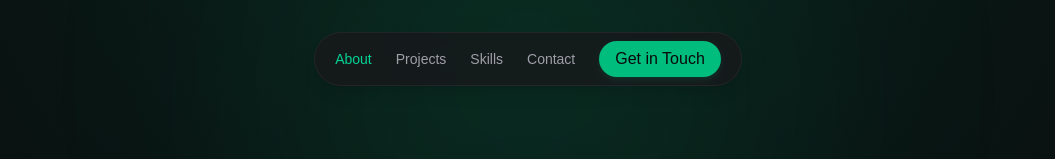
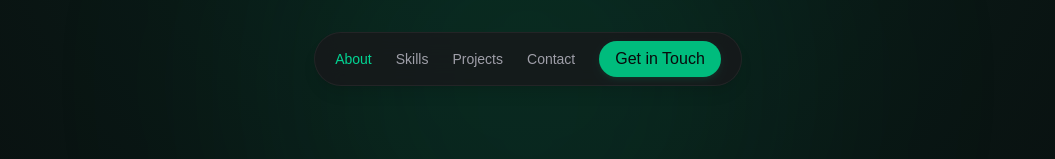
Before and after one commit to misa75306-cyber/portfolio, a Next.js app: page / in a window 1280 px wide. Shown: the top 159 px of the page, without its empty margins (112-1167 px from the left). Built offline with nearby package versions, Linux system fonts and the light colour scheme.

Commit message:
style: reorder navigation links to match section layout order

```diff
--- a/app/page.tsx
+++ b/app/page.tsx
@@ -4,8 +4,8 @@ import { useEffect, useState } from "react";
 
 const navLinks = [
   { label: "About", href: "#about" },
+  { label: "Skills", href: "#skills" },
   { label: "Projects", href: "#projects" },
-  { label: "Skills", href: "#skills" },
   { label: "Contact", href: "#contact" },
 ];
 
```
